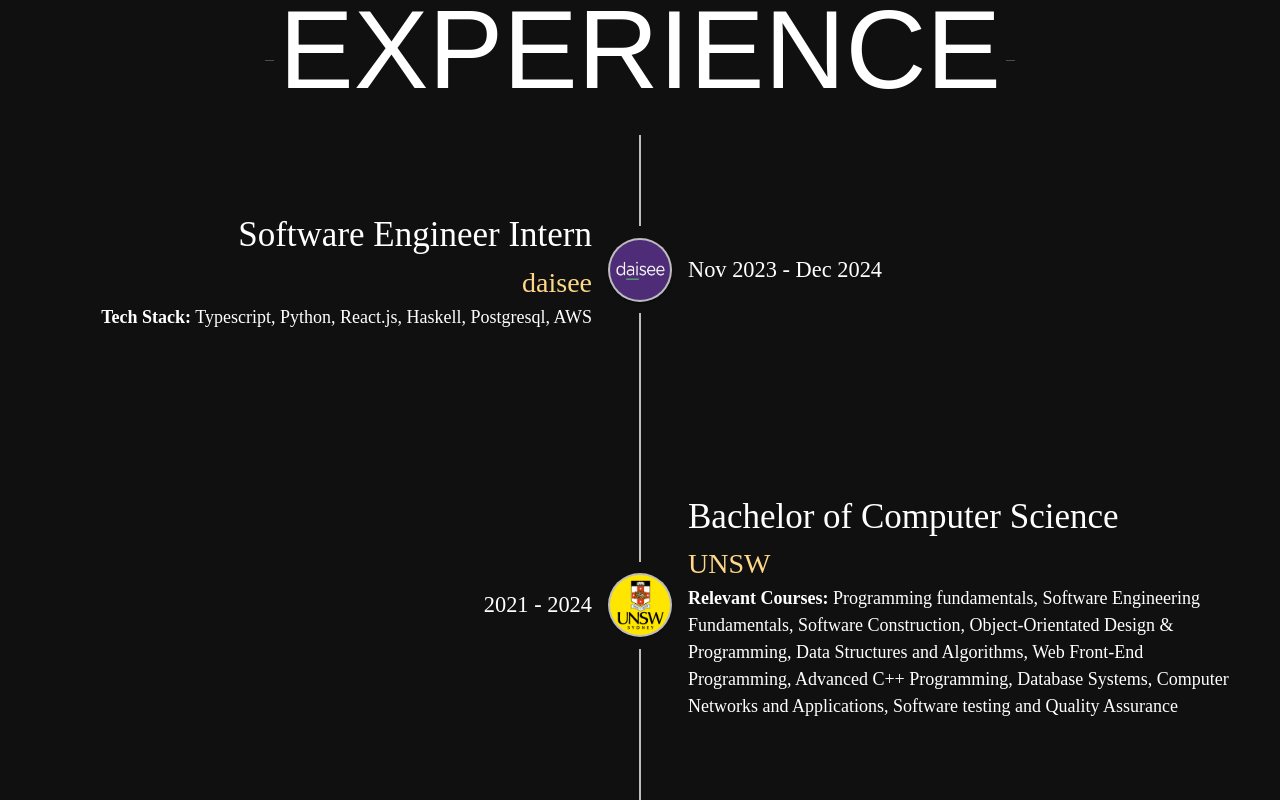
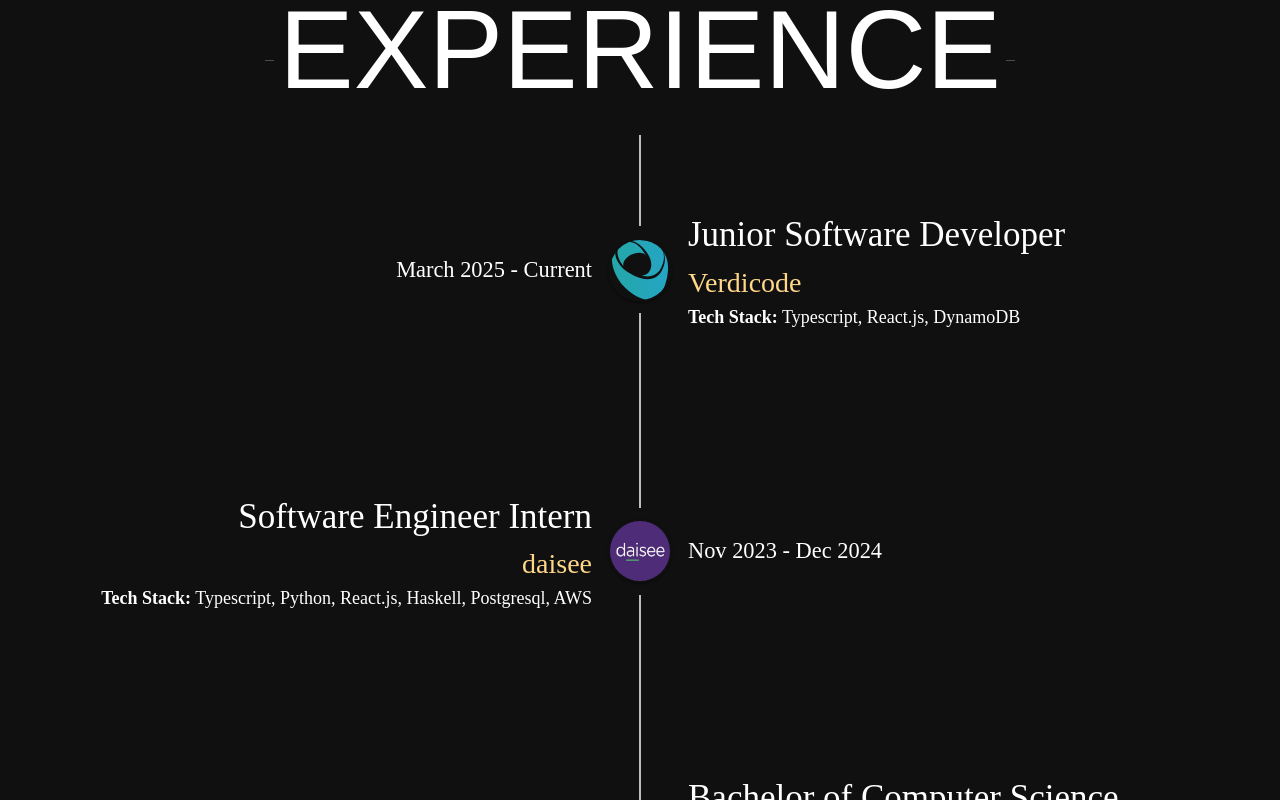
Before and after one commit to RyanGian/portfolio, a React (Create React App) app: page / in a window 1280 px wide. Shown: the part 840-1640 px from the top of the page. Built offline with nearby package versions, Linux system fonts and the light colour scheme.

Commit message:
Chore: Fixing experience section

```diff
--- a/src/components/ExperienceLeft.jsx
+++ b/src/components/ExperienceLeft.jsx
@@ -72,7 +72,12 @@ const ExperienceLeft = (props) => {
       <TimelineSeparator>
         <TimelineConnector />
         <TimelineDot
-          sx={{ width: "60px", height: "60px", padding: 0 }}
+          sx={{
+            width: "60px",
+            height: "60px",
+            padding: 0,
+            backgroundColor: "transparent",
+          }}
           color="grey"
         >
           <img
--- a/src/components/ExperienceRight.jsx
+++ b/src/components/ExperienceRight.jsx
@@ -71,13 +71,22 @@ const ExperienceRight = (props) => {
       <TimelineSeparator>
         <TimelineConnector />
         <TimelineDot
-          sx={{ width: "60px", height: "60px", padding: 0 }}
+          sx={{
+            width: "60px",
+            height: "60px",
+            padding: 0,
+            backgroundColor: "transparent",
+          }}
           color="grey"
         >
           <img
             src={props.logo}
             alt="company-logo"
-            style={{ width: "100%", height: "100%", borderRadius: "50%" }}
+            style={{
+              width: "100%",
+              height: "100%",
+              borderRadius: "50%",
+            }}
           ></img>
         </TimelineDot>
         <TimelineConnector />
--- a/src/sections/Experience.jsx
+++ b/src/sections/Experience.jsx
@@ -8,6 +8,7 @@ import ExperienceLeft from "../components/ExperienceLeft";
 import ExperienceRight from "../components/ExperienceRight";
 
 import unswLogo from "../assets/experience-logos/unsw-logo.png";
+import verdicodeLogo from "../assets/experience-logos/veridcode-logo.svg";
 
 function Experience() {
   return (
@@ -16,6 +17,15 @@ function Experience() {
 
       <div className="timeline-container">
         <Timeline>
+          <ExperienceRight
+            title={"Junior Software Developer"}
+            company={"Verdicode"}
+            description={"Typescript, React.js, DynamoDB"}
+            logo={verdicodeLogo}
+            date={"March 2025 - Current"}
+            bold={"Tech Stack:"}
+          ></ExperienceRight>
+
           <ExperienceLeft
             title={"Software Engineer Intern"}
             company={"daisee"}
```
Also changed, not shown: src/assets/experience-logos/veridcode-logo.svg (added).
